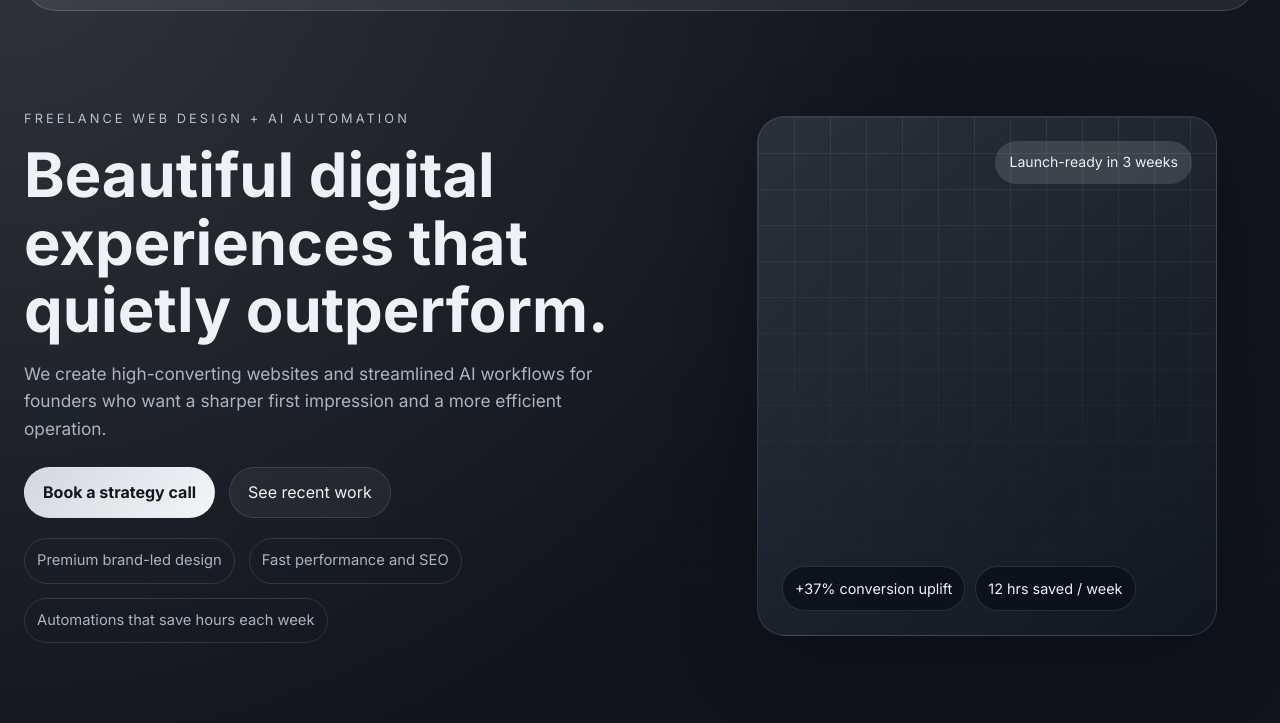
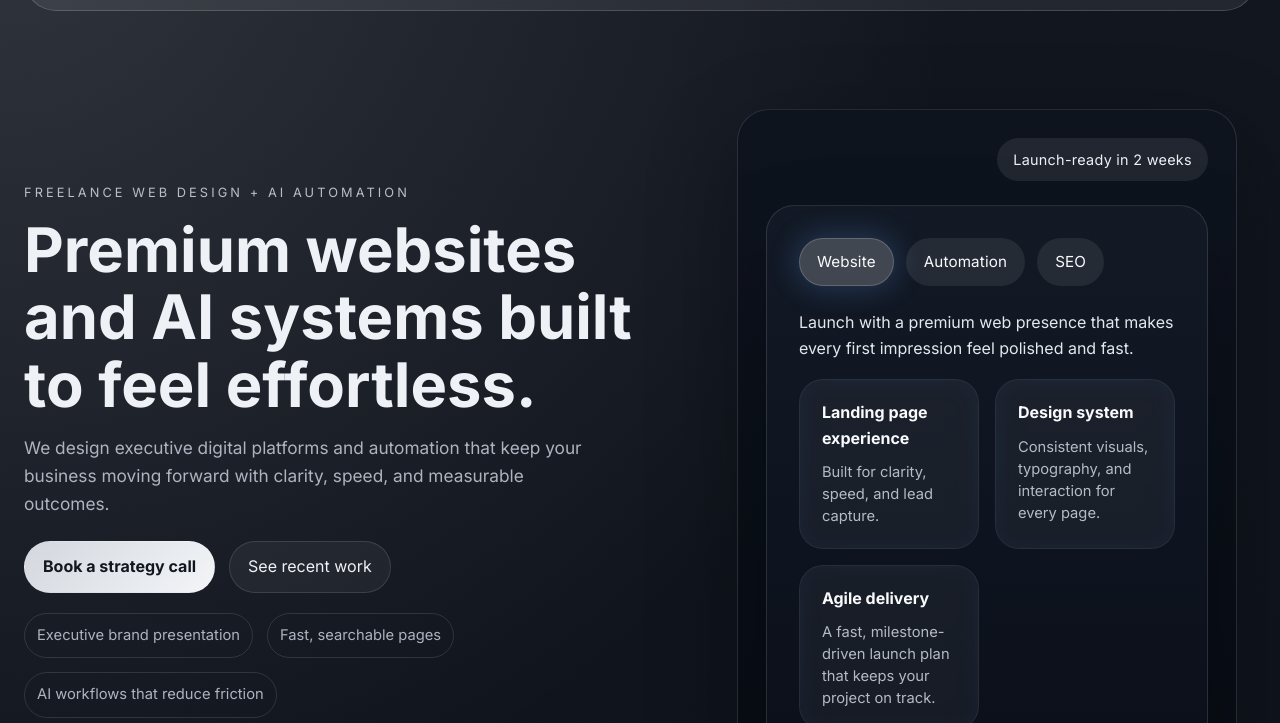
Before and after one commit to nkilburn/website-design-portfolio, a website built with Vite: page index.html in a window 1280 px wide. Shown: the part 77-800 px from the top of the page. Built offline with nearby package versions, Linux system fonts and the light colour scheme.

Commit message:
Polish hero tab glow and highlight cards; remove hero chart section.

```diff
--- a/index.html
+++ b/index.html
@@ -40,27 +40,33 @@
         <section class="hero section">
           <div class="hero-copy reveal">
             <p class="eyebrow">Freelance web design + AI automation</p>
-            <h1>Beautiful digital experiences that quietly outperform.</h1>
+            <h1>Premium websites and AI systems built to feel effortless.</h1>
             <p class="hero-text">
-              We create high-converting websites and streamlined AI workflows for founders who want a sharper first impression and a more efficient operation.
+              We design executive digital platforms and automation that keep your business moving forward with clarity, speed, and measurable outcomes.
             </p>
             <div class="hero-actions">
               <a class="button primary" href="#contact">Book a strategy call</a>
               <a class="button secondary" href="#work">See recent work</a>
             </div>
             <ul class="hero-points">
-              <li>Premium brand-led design</li>
-              <li>Fast performance and SEO</li>
-              <li>Automations that save hours each week</li>
+              <li>Executive brand presentation</li>
+              <li>Fast, searchable pages</li>
+              <li>AI workflows that reduce friction</li>
             </ul>
           </div>
           <div class="hero-visual reveal" aria-hidden="true">
             <div class="visual-card">
-              <div class="visual-grid"></div>
-              <div class="visual-pill">Launch-ready in 3 weeks</div>
-              <div class="visual-metrics">
-                <span>+37% conversion uplift</span>
-                <span>12 hrs saved / week</span>
+              <div class="visual-badge">Launch-ready in 2 weeks</div>
+              <div class="visual-frame">
+                <div class="visual-frame-header">
+                  <span class="tab active" data-panel="website">Website</span>
+                  <span class="tab" data-panel="automation">Automation</span>
+                  <span class="tab" data-panel="seo">SEO</span>
+                </div>
+                <div class="visual-summary">
+                  <p class="summary-text">Control the experience from first impression to client follow-up.</p>
+                  <div class="summary-highlights"></div>
+                </div>
               </div>
             </div>
           </div>
--- a/src/main.js
+++ b/src/main.js
@@ -13,3 +13,72 @@ const observer = new IntersectionObserver(
 );
 
 document.querySelectorAll('.reveal').forEach((element) => observer.observe(element));
+
+const heroPanels = {
+  website: {
+    summary: 'Launch with a premium web presence that makes every first impression feel polished and fast.',
+    highlights: [
+      { label: 'Landing page experience', text: 'Built for clarity, speed, and lead capture.' },
+      { label: 'Design system', text: 'Consistent visuals, typography, and interaction for every page.' },
+      { label: 'Agile delivery', text: 'A fast, milestone-driven launch plan that keeps your project on track.' }
+    ]
+  },
+  automation: {
+    summary: 'Reduce manual follow-up and internal handoffs with automated client workflows that keep everything moving.',
+    highlights: [
+      { label: 'Lead follow-up', text: 'Automatic email, SMS, or task reminders.' },
+      { label: 'CRM sync', text: 'Data flows into tools without extra steps.' },
+      { label: 'Client intake', text: 'Structured form journeys that direct prospects instantly.' }
+    ]
+  },
+  seo: {
+    summary: 'Appear in the right feeds with search-ready pages, strong content structure, and a fast technical foundation.',
+    highlights: [
+      { label: 'Site structure', text: 'Content built for users and search crawlers.' },
+      { label: 'Page speed', text: 'Optimized assets, minimal scripts, and priority loading.' },
+      { label: 'Visibility', text: 'SEO fundamentals baked into every page.' }
+    ]
+  }
+};
+
+function setHeroPanel(key) {
+  const panel = heroPanels[key];
+
+  if (!panel) return;
+  document.querySelectorAll('.tab').forEach((tab) => {
+    tab.classList.toggle('active', tab.dataset.panel === key);
+  });
+
+  const summaryText = document.querySelector('.summary-text');
+  const highlightsGrid = document.querySelector('.summary-highlights');
+  const visualFrame = document.querySelector('.visual-frame');
+
+  if (summaryText) summaryText.textContent = panel.summary;
+  if (visualFrame) {
+    visualFrame.classList.remove('panel-website', 'panel-automation', 'panel-seo');
+    visualFrame.classList.add(`panel-${key}`);
+  }
+
+  if (highlightsGrid) {
+    highlightsGrid.innerHTML = panel.highlights
+      .map(
+        (item) => `
+          <div class="highlight-card">
+            <strong>${item.label}</strong>
+            <p>${item.text}</p>
+          </div>
+        `
+      )
+      .join('');
+  }
+}
+
+document.addEventListener('DOMContentLoaded', () => {
+  document.querySelectorAll('.tab').forEach((tab) => {
+    tab.addEventListener('click', () => {
+      setHeroPanel(tab.dataset.panel);
+    });
+  });
+
+  setHeroPanel('website');
+});
--- a/src/styles.css
+++ b/src/styles.css
@@ -165,50 +165,131 @@ p { color: var(--muted); margin: 0 0 16px; }
 
 .hero-visual { display: flex; justify-content: center; }
 .visual-card {
-  width: min(100%, 460px);
-  min-height: 520px;
-  padding: 24px;
-  border-radius: 28px;
-  border: 1px solid var(--line);
+  width: min(100%, 500px);
+  min-height: 540px;
+  padding: 28px;
+  border-radius: 32px;
+  border: 1px solid rgba(255, 255, 255, 0.12);
   background:
-    linear-gradient(140deg, rgba(255,255,255,0.14), rgba(255,255,255,0.03)),
-    rgba(8, 16, 28, 0.92);
-  box-shadow: var(--shadow);
+    linear-gradient(180deg, rgba(16, 22, 34, 0.75), rgba(7, 12, 20, 0.95)),
+    rgba(10, 14, 21, 0.92);
+  box-shadow: 0 30px 90px rgba(0, 0, 0, 0.28);
   position: relative;
   overflow: hidden;
+  display: grid;
+  gap: 24px;
 }
-.visual-grid {
+.visual-badge {
+  align-self: start;
+  justify-self: end;
+  display: inline-flex;
+  padding: 10px 16px;
+  border-radius: 999px;
+  background: rgba(255, 255, 255, 0.08);
+  color: var(--text);
+  font-size: 0.9rem;
+  letter-spacing: 0.02em;
+}
+.visual-frame {
+  padding: 32px;
+  border-radius: 28px;
+  background: linear-gradient(180deg, rgba(19, 26, 38, 0.96), rgba(8, 12, 20, 0.96));
+  border: 1px solid rgba(255, 255, 255, 0.12);
+  display: grid;
+  gap: 24px;
+  box-shadow: 0 45px 90px rgba(0, 0, 0, 0.28);
+}
+.visual-frame.panel-website,
+.visual-frame.panel-automation,
+.visual-frame.panel-seo {
+  background: linear-gradient(180deg, rgba(19, 26, 38, 0.98), rgba(11, 16, 27, 0.98));
+}
+.visual-frame-header {
+  display: flex;
+  gap: 12px;
+  flex-wrap: wrap;
+  align-items: center;
+}
+.tab {
+  position: relative;
+  padding: 12px 18px;
+  border-radius: 999px;
+  background: rgba(255, 255, 255, 0.08);
+  color: #f8fafc;
+  font-size: 0.95rem;
+  letter-spacing: 0.01em;
+  transition: background 200ms ease, transform 200ms ease, box-shadow 200ms ease;
+}
+.tab::before {
+  content: '';
   position: absolute;
   inset: 0;
-  background-image: linear-gradient(rgba(255,255,255,0.08) 1px, transparent 1px), linear-gradient(90deg, rgba(255,255,255,0.08) 1px, transparent 1px);
-  background-size: 36px 36px;
-  mask-image: linear-gradient(180deg, rgba(0,0,0,0.9), transparent 92%);
+  border-radius: inherit;
+  box-shadow: 0 0 0 0 rgba(136, 180, 255, 0.35);
+  transition: box-shadow 240ms ease;
 }
-.visual-pill {
+.tab:hover {
+  transform: translateY(-1px);
+  background: rgba(255, 255, 255, 0.12);
+}
+.tab.active {
+  background: rgba(255, 255, 255, 0.2);
+  color: #f8fafc;
+  box-shadow: inset 0 0 0 1px rgba(255, 255, 255, 0.18);
+}
+.tab.active::before {
+  box-shadow: 0 0 28px 4px rgba(99, 164, 255, 0.22);
+}
+.visual-summary {
+  display: grid;
+  gap: 18px;
+}
+.visual-summary p {
+  margin: 0;
+  color: rgba(241, 245, 249, 0.94);
+  font-size: 1rem;
+  max-width: 620px;
+}
+.summary-highlights {
+  display: grid;
+  grid-template-columns: repeat( auto-fit, minmax(180px, 1fr));
+  gap: 16px;
+}
+.highlight-card {
+  position: relative;
+  padding: 20px 22px;
+  border-radius: 24px;
+  border: 1px solid rgba(255, 255, 255, 0.08);
+  background: rgba(255, 255, 255, 0.04);
+  backdrop-filter: blur(12px);
+  overflow: hidden;
+}
+.highlight-card::before {
+  content: '';
   position: absolute;
-  top: 24px;
-  right: 24px;
-  padding: 10px 14px;
-  border-radius: 999px;
-  background: rgba(227, 233, 241, 0.14);
-  color: var(--text);
-  font-size: 0.88rem;
+  inset: 0;
+  border-radius: inherit;
+  background: rgba(255, 255, 255, 0.01);
+  box-shadow: 0 0 32px 0 rgba(99, 164, 255, 0.22);
+  filter: blur(8px);
+  pointer-events: none;
+  z-index: 0;
 }
-.visual-metrics {
-  position: absolute;
-  left: 24px;
-  bottom: 24px;
-  display: flex;
-  gap: 10px;
-  flex-wrap: wrap;
+.highlight-card > * {
+  position: relative;
+  z-index: 1;
 }
-.visual-metrics span {
-  border: 1px solid var(--line);
-  border-radius: 999px;
-  padding: 10px 12px;
-  background: rgba(8, 16, 28, 0.78);
-  color: var(--text);
-  font-size: 0.9rem;
+.highlight-card strong {
+  display: block;
+  margin-bottom: 10px;
+  color: #f8fafc;
+  font-size: 1rem;
+}
+.highlight-card p {
+  margin: 0;
+  color: rgba(226, 232, 240, 0.78);
+  font-size: 0.92rem;
+  line-height: 1.5;
 }
 
 .showcase-grid, .services-grid {
```
